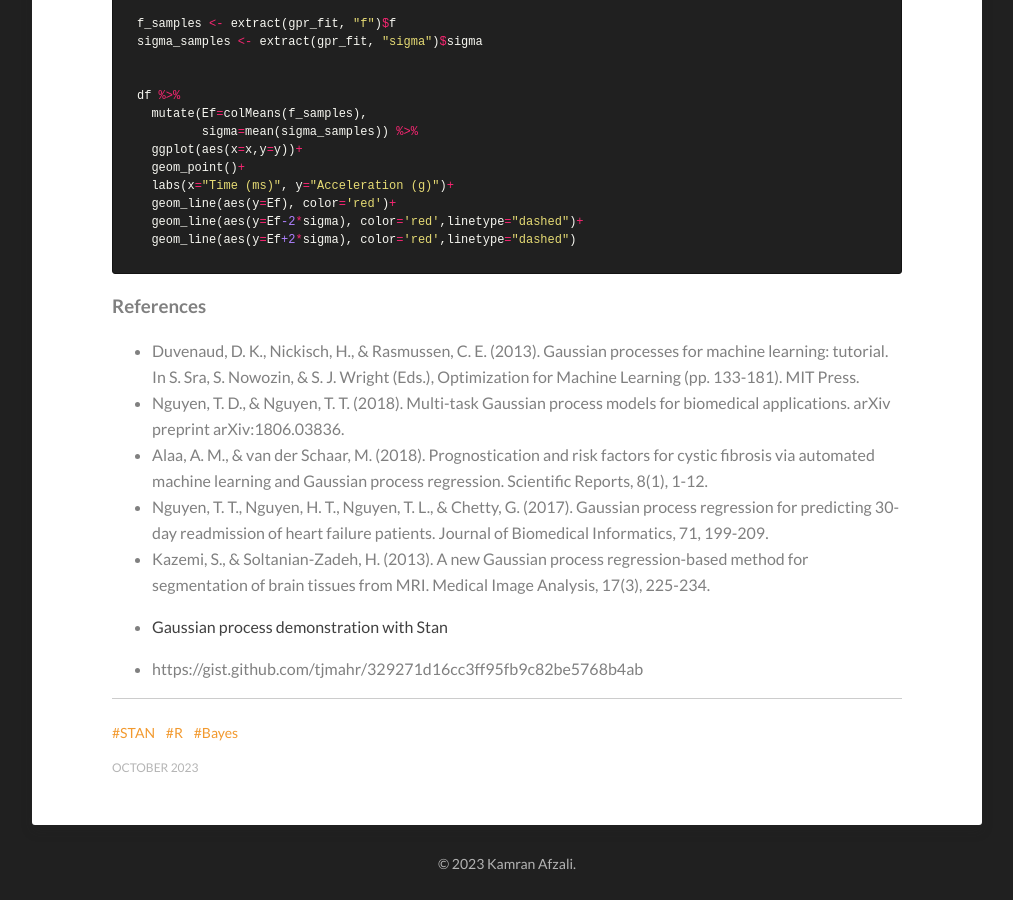
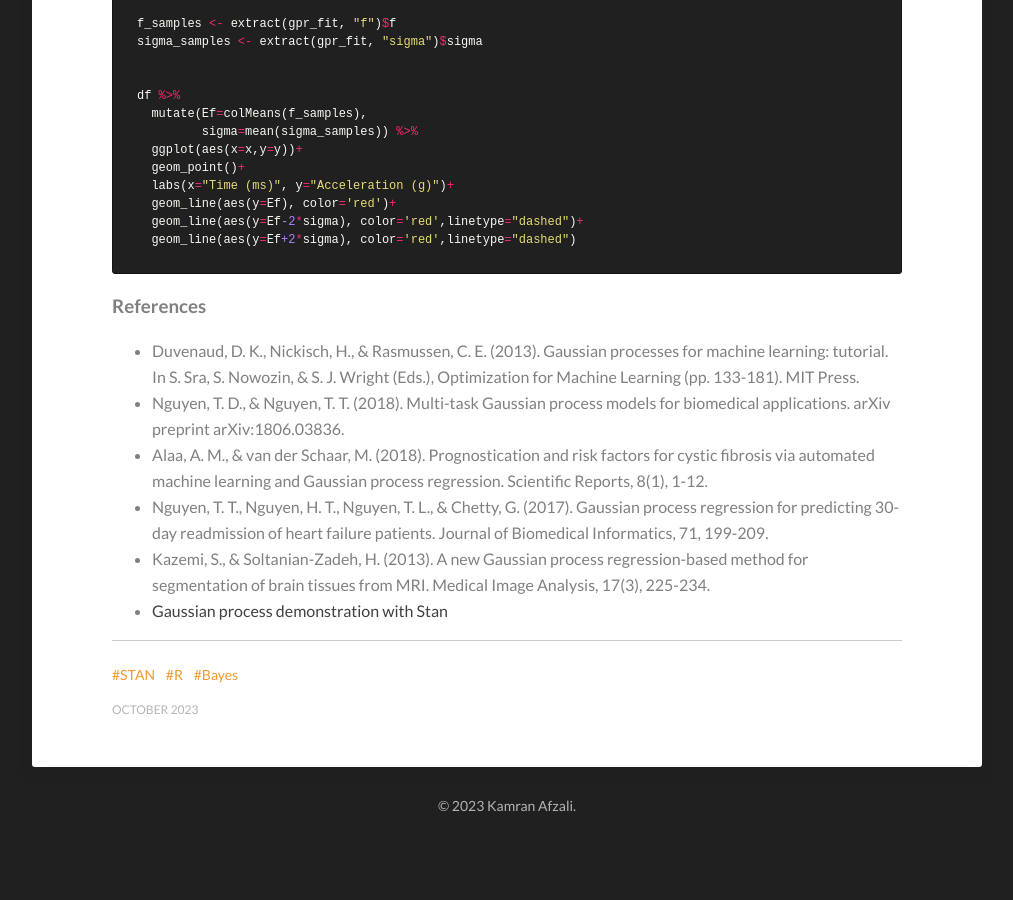
Before and after one commit to Kamran-Afzali/Kamran-Afzali.github.io, a Jekyll site: the page built from _posts/2023-10-28-GPR.md, in a window 1280 px wide and 900 px high, scrolled down 8006 px. Shown: the whole window, without its empty margins (133-1146 px from the left). Built offline with Jekyll 4.4.1, drawn with Linux system fonts in a browser that asks for light colours; after the commit the page ends 8848 px from its top, so only the background shows below that.

Commit message:
Update 2023-10-28-GPR.md

```diff
--- a/_posts/2023-10-28-GPR.md
+++ b/_posts/2023-10-28-GPR.md
@@ -300,4 +300,4 @@ df %>%
 + Kazemi, S., & Soltanian-Zadeh, H. (2013). A new Gaussian process regression-based method for segmentation of brain tissues from MRI. Medical Image Analysis, 17(3), 225-234.
 + [Gaussian process demonstration with Stan](https://avehtari.github.io/casestudies/Motorcycle/motorcycle_gpcourse.html)
 
-+ https://gist.github.com/tjmahr/329271d16cc3ff95fb9c82be5768b4ab
+[](https://gist.github.com/tjmahr/329271d16cc3ff95fb9c82be5768b4ab)
```
